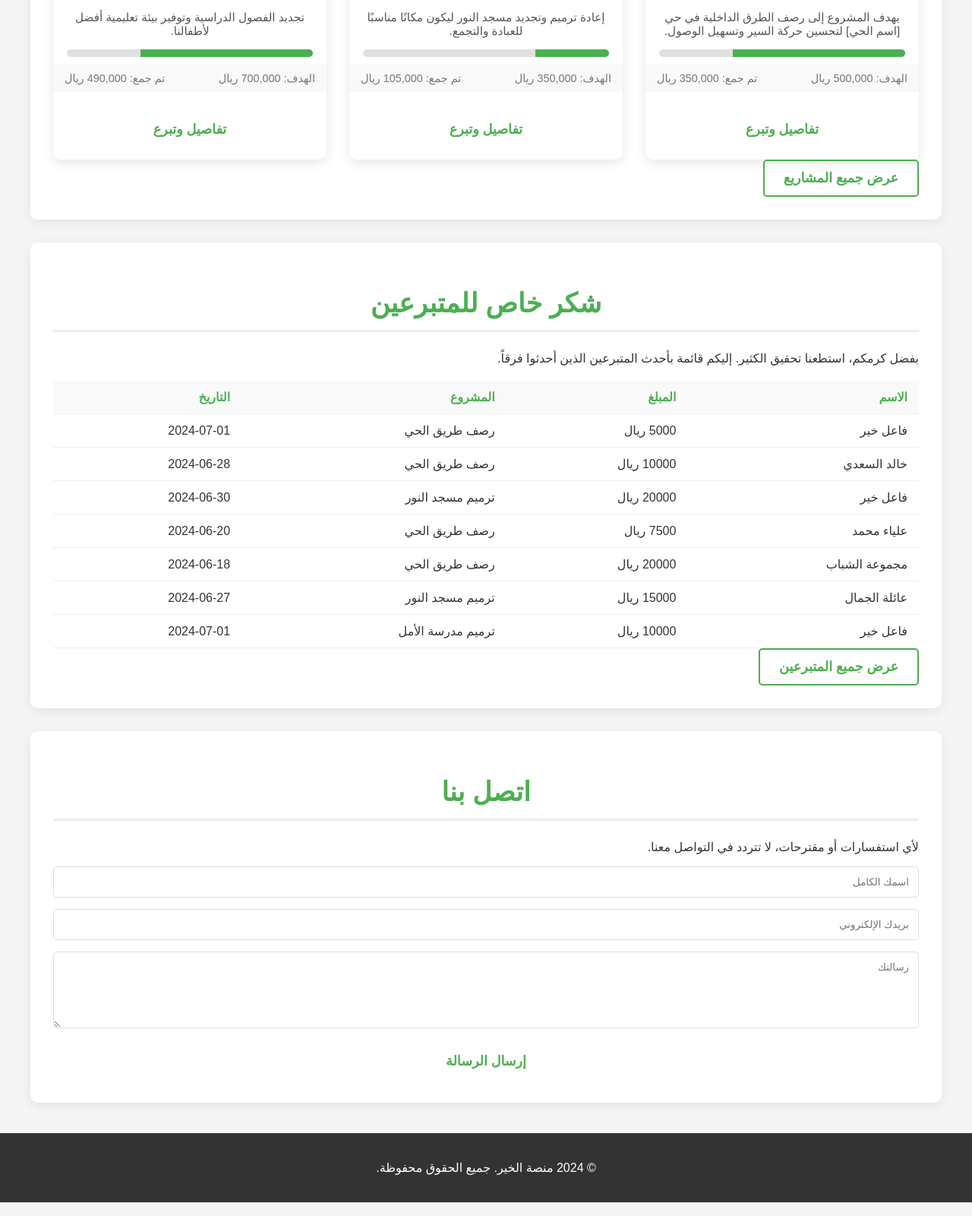
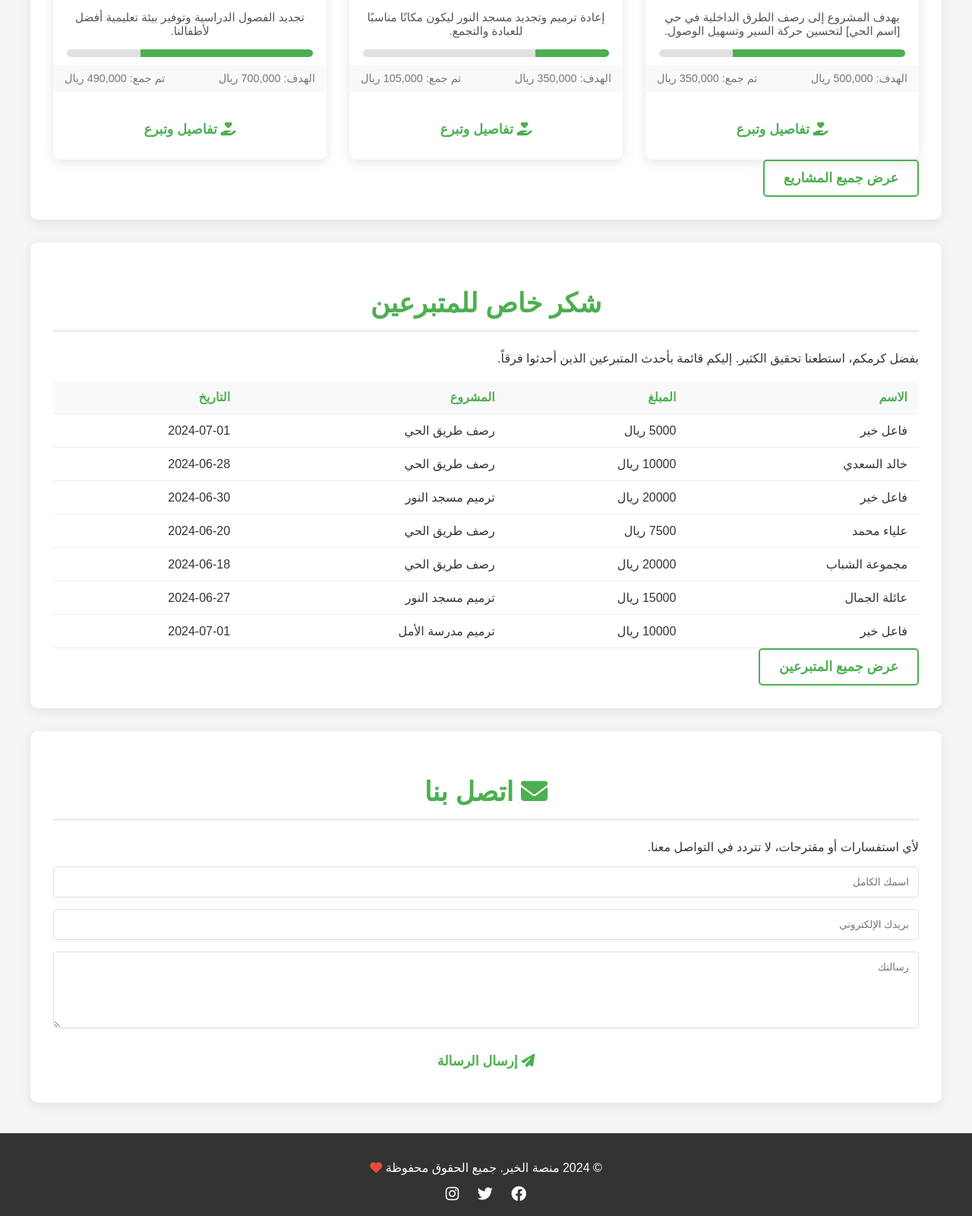
Before and after one commit to azizahmed9400-ui/alkhair-platform, a plain HTML site: page index.html in a window 1280 px wide. Shown: the part 1266-2866 px from the top of the page at 76% size. Drawn offline with Linux system fonts and the light colour scheme.

Commit message:
Add files via upload

```diff
--- a/index.html
+++ b/index.html
@@ -5,6 +5,7 @@
     <meta name="viewport" content="width=device-width, initial-scale=1.0">
     <title>منصة الخير للمشاريع المجتمعية</title>
     <link rel="stylesheet" href="css/styles.css">
+    <link rel="stylesheet" href="https://cdnjs.cloudflare.com/ajax/libs/font-awesome/6.4.0/css/all.min.css">
 </head>
 <body>
     <header>
@@ -13,7 +14,7 @@
                 <a href="index.html">منصة الخير</a>
             </div>
             <button class="menu-toggle" aria-label="Toggle menu" id="menu-toggle-btn">
-                ☰
+                <i class="fas fa-bars"></i>
             </button>
             <ul id="main-menu-list">
                 <li><a href="index.html#about-platform">عن المنصة</a></li>
@@ -54,7 +55,9 @@
                         <span>الهدف: 500,000 ريال</span>
                         <span>تم جمع: 350,000 ريال</span>
                     </div>
-                    <a href="project-details.html?id=road-paving" class="button primary">تفاصيل وتبرع</a>
+                    <a href="project-details.html?id=road-paving" class="button primary">
+                        <i class="fas fa-hand-holding-heart"></i> تفاصيل وتبرع
+                    </a>
                 </div>
 
                 <div class="project-card">
@@ -68,7 +71,9 @@
                         <span>الهدف: 350,000 ريال</span>
                         <span>تم جمع: 105,000 ريال</span>
                     </div>
-                    <a href="project-details.html?id=mosque-renovation" class="button primary">تفاصيل وتبرع</a>
+                    <a href="project-details.html?id=mosque-renovation" class="button primary">
+                        <i class="fas fa-hand-holding-heart"></i> تفاصيل وتبرع
+                    </a>
                 </div>
 
                 <div class="project-card">
@@ -82,7 +87,9 @@
                         <span>الهدف: 700,000 ريال</span>
                         <span>تم جمع: 490,000 ريال</span>
                     </div>
-                    <a href="project-details.html?id=school-renovation" class="button primary">تفاصيل وتبرع</a>
+                    <a href="project-details.html?id=school-renovation" class="button primary">
+                        <i class="fas fa-hand-holding-heart"></i> تفاصيل وتبرع
+                    </a>
                 </div>
 
             </div>
@@ -154,19 +161,26 @@
         </section>
 
         <section id="contact" class="section-container">
-            <h2>اتصل بنا</h2>
+            <h2><i class="fas fa-envelope"></i> اتصل بنا</h2>
             <p>لأي استفسارات أو مقترحات، لا تتردد في التواصل معنا.</p>
             <form id="contact-form">
                 <input type="text" placeholder="اسمك الكامل" required>
                 <input type="email" placeholder="بريدك الإلكتروني" required>
                 <textarea placeholder="رسالتك" rows="5" required></textarea>
-                <button type="submit" class="button primary">إرسال الرسالة</button>
+                <button type="submit" class="button primary">
+                    <i class="fas fa-paper-plane"></i> إرسال الرسالة
+                </button>
             </form>
         </section>
     </main>
 
     <footer>
-        <p>&copy; 2024 منصة الخير. جميع الحقوق محفوظة.</p>
+        <p>&copy; 2024 منصة الخير. جميع الحقوق محفوظة <i class="fas fa-heart" style="color: #e74c3c;"></i></p>
+        <div class="social-icons" style="margin-top: 10px;">
+            <i class="fab fa-facebook fa-lg" style="margin: 0 10px; cursor: pointer; color: #fff;"></i>
+            <i class="fab fa-twitter fa-lg" style="margin: 0 10px; cursor: pointer; color: #fff;"></i>
+            <i class="fab fa-instagram fa-lg" style="margin: 0 10px; cursor: pointer; color: #fff;"></i>
+        </div>
     </footer>
 
     <script src="js/message-box.js"></script>
```
